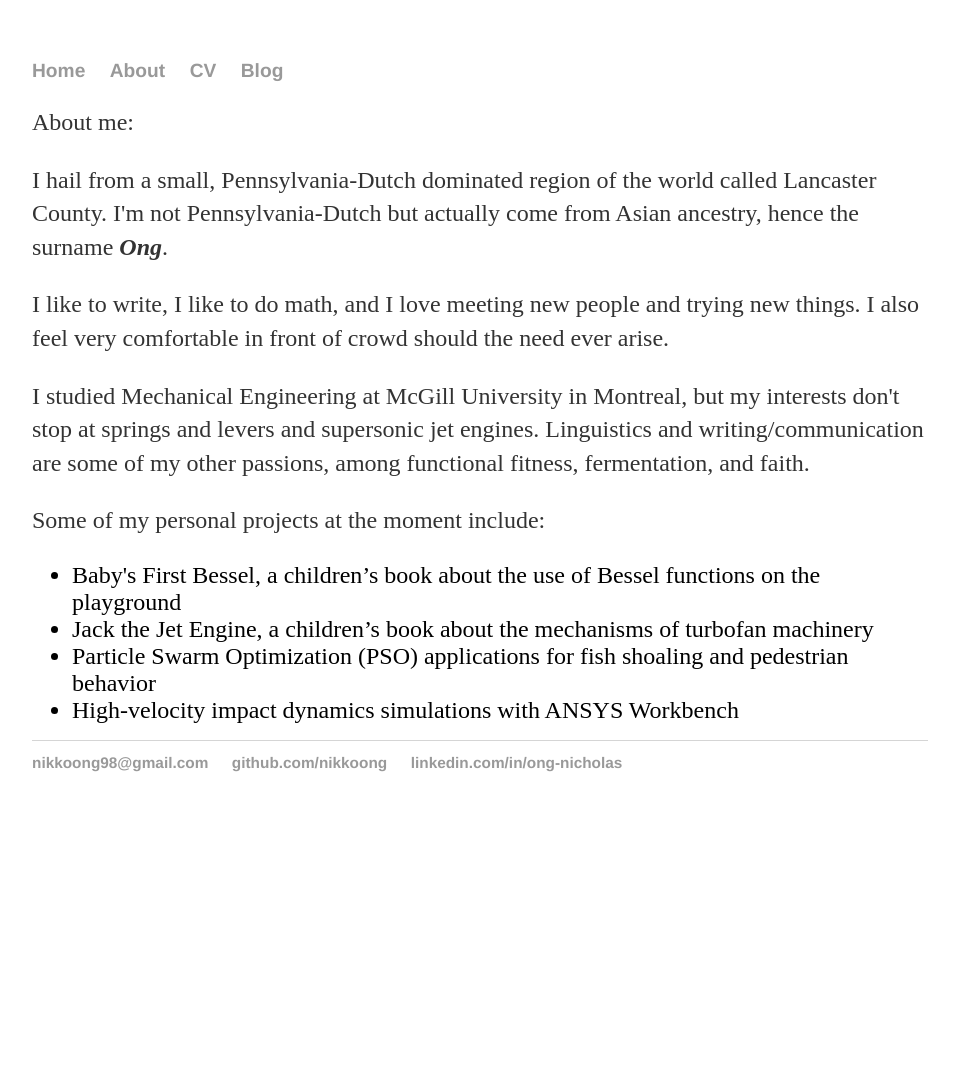
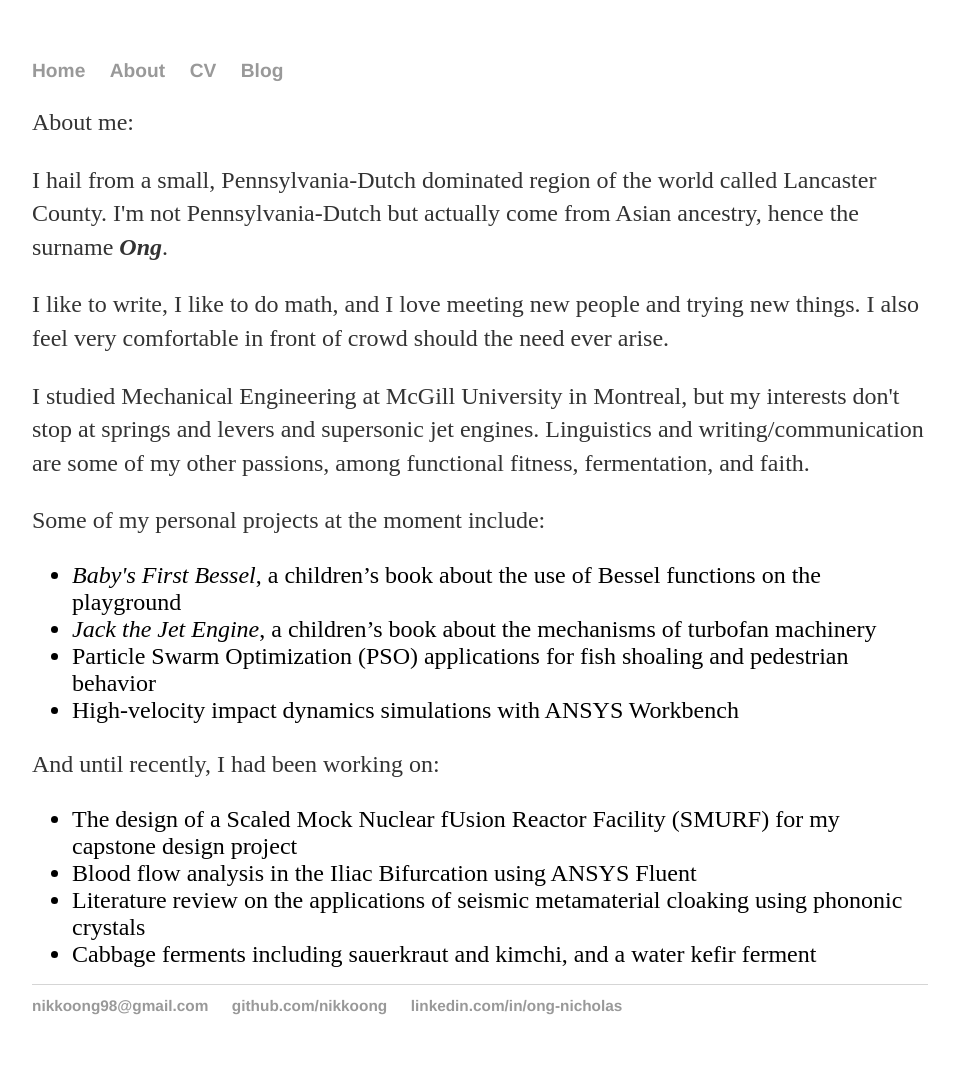
Before and after one commit to nikkoong/nikkoong.github.io, a Jekyll site: the page built from about/index.html, in a window 1280 px wide. Shown: the whole page, without its empty margins (160-1119 px from the left). Built offline with Jekyll 4.4.1, drawn with Linux system fonts in a browser that asks for light colours; before the commit the page ends 900 px from its top, so only the background shows below that.

Commit message:
Update index.html

```diff
--- a/about/index.html
+++ b/about/index.html
@@ -8,8 +8,15 @@ title: About page
 <p>I studied Mechanical Engineering at McGill University in Montreal, but my interests don&#39;t stop at springs and levers and supersonic jet engines. Linguistics and writing/communication are some of my other passions, among functional fitness, fermentation, and faith.</p>
 <p>Some of my personal projects at the moment include:</p>
 <ul>
-<li>Baby&#39;s First Bessel, a children’s book about the use of Bessel functions on the playground</li>
-<li>Jack the Jet Engine, a children’s book about the mechanisms of turbofan machinery</li>
-<li>Particle Swarm Optimization (PSO) applications for fish shoaling and pedestrian behavior</li>
-<li>High-velocity impact dynamics simulations with ANSYS Workbench</li>
+    <li><em>Baby&#39;s First Bessel</em>, a children’s book about the use of Bessel functions on the playground</li>
+    <li><em>Jack the Jet Engine</em>, a children’s book about the mechanisms of turbofan machinery</li>
+    <li>Particle Swarm Optimization (PSO) applications for fish shoaling and pedestrian behavior</li>
+    <li>High-velocity impact dynamics simulations with ANSYS Workbench</li>
 </ul>
+<p> And until recently, I had been working on: </p>
+<ul>
+    <li> The design of a Scaled Mock Nuclear fUsion Reactor Facility (SMURF) for my capstone design project </li>
+    <li> Blood flow analysis in the Iliac Bifurcation using ANSYS Fluent </li>
+    <li> Literature review on the applications of seismic metamaterial cloaking using phononic crystals</li>
+    <li> Cabbage ferments including sauerkraut and kimchi, and a water kefir ferment</li>
+</ul>
```
